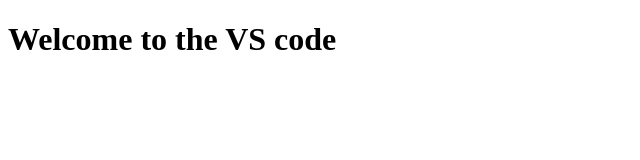
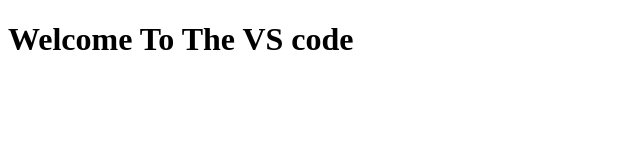
Before and after one commit to BharathKumar257/BootStrapRepo, a plain HTML site: page index.html in a window 1280 px wide. Shown: the whole page, without its empty margins (0-640 px from the left). Drawn offline with Linux system fonts and the light colour scheme.

Commit message:
Fix:Changed to Capital letters

```diff
--- a/index.html
+++ b/index.html
@@ -6,6 +6,6 @@
     <title>Document</title>
 </head>
 <body>
-   <h1> Welcome to the VS code</h1>
+   <h1> Welcome To The VS code</h1>
 </body>
 </html>
```
